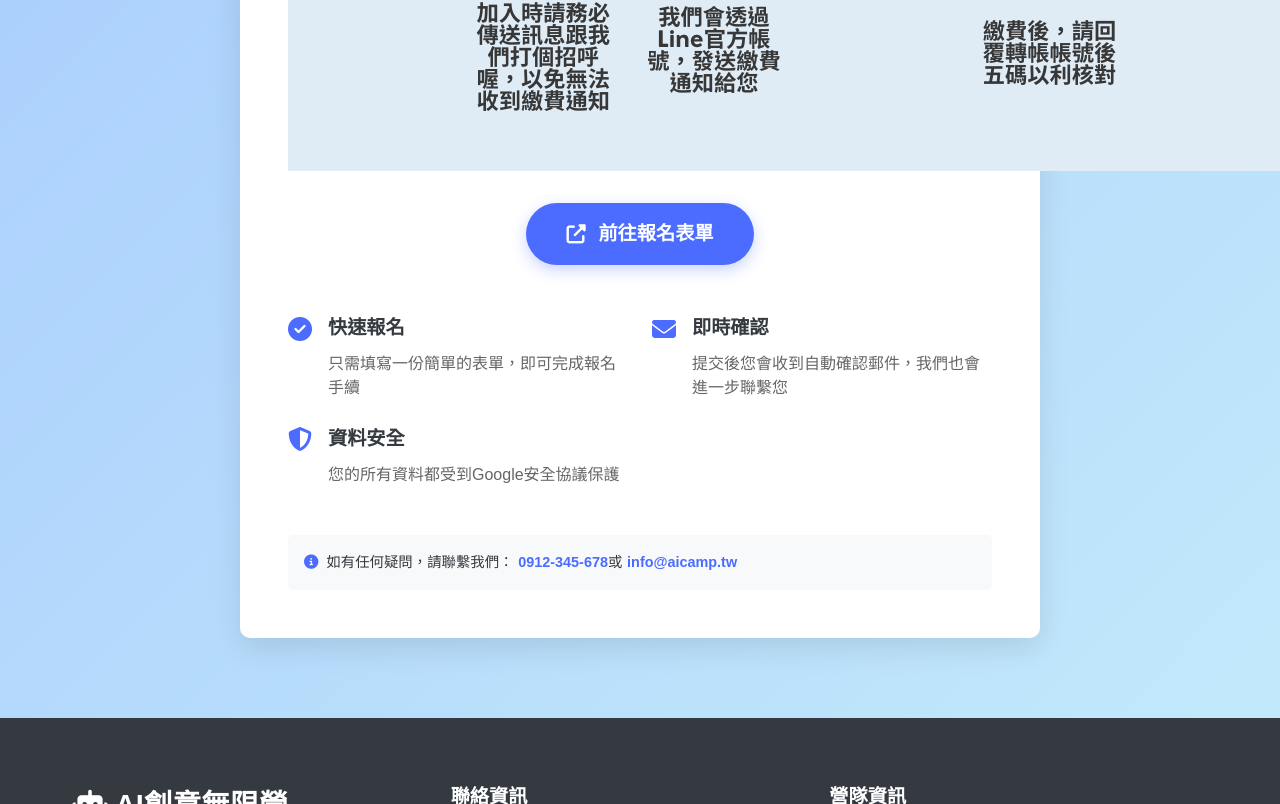
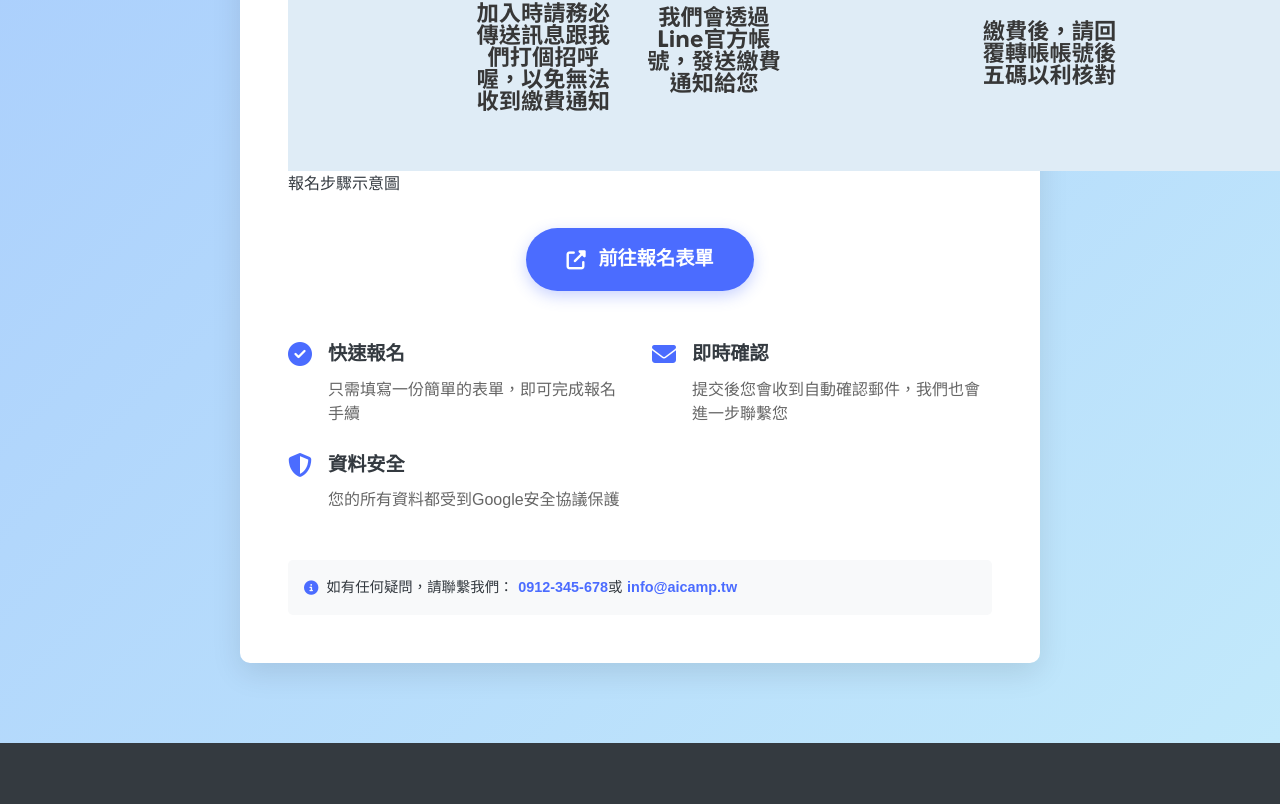
Before and after one commit to donsedu/donsedu.github.io, a plain HTML site: page 2025-summer.html in a window 1280 px wide. Shown: the part 6724-7528 px from the top of the page. Drawn offline with Linux system fonts and the light colour scheme.

Commit message:
Update 2025-summer.html

```diff
--- a/2025-summer.html
+++ b/2025-summer.html
@@ -1253,6 +1253,7 @@
 
                     <div class="registration-process-image">
                         <img src="/images/steps.png" alt="報名流程步驟圖" class="steps-image">
+                        <div class="image-caption">報名步驟示意圖</div>
                     </div>
 
                     <div class="google-form-button-container">
```
